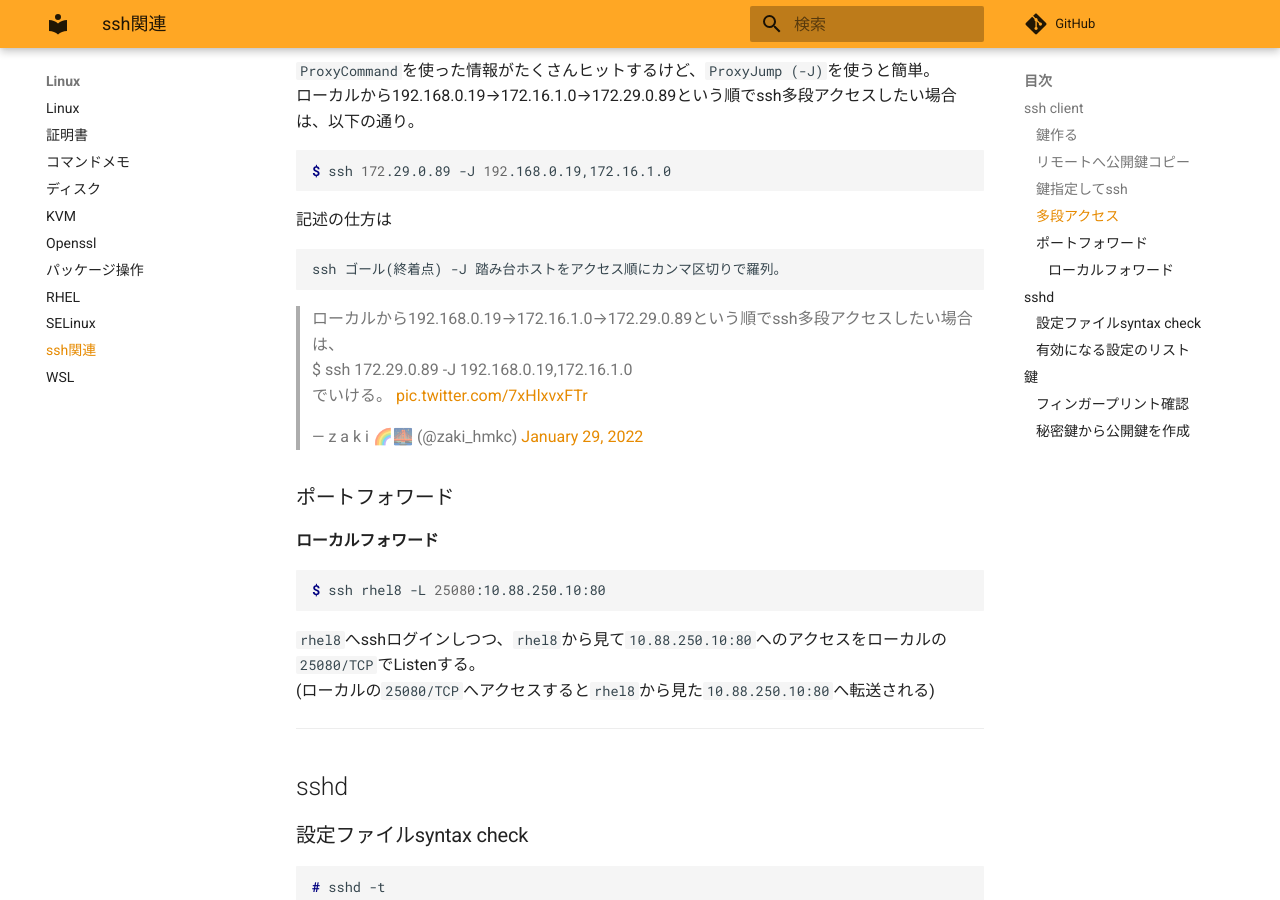
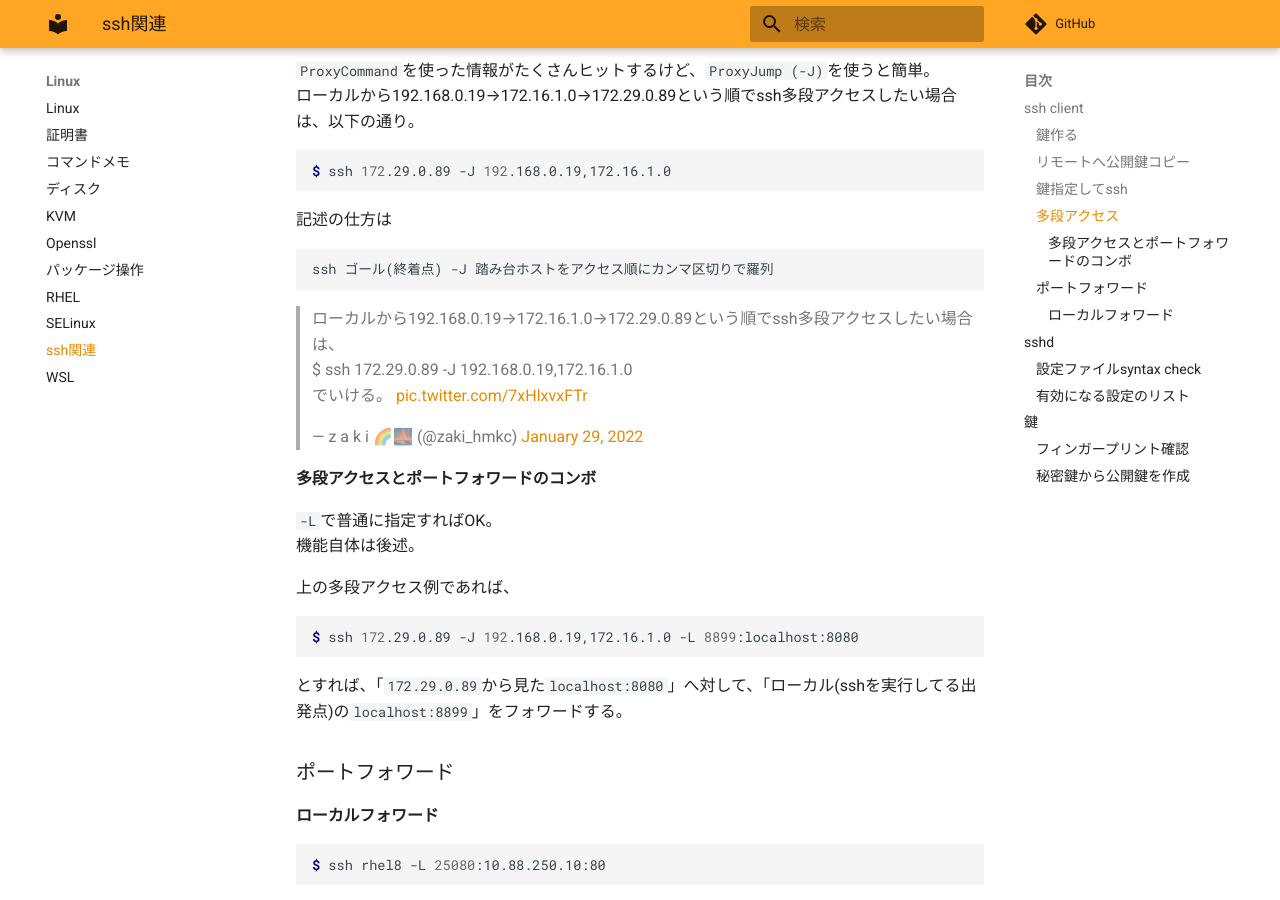
Before and after one commit to zaki-lknr/docs, an MkDocs documentation site: the page built from docs/Linux/ssh.md, in a window 1280 px wide and 900 px high, scrolled down 1344 px. Built offline with MkDocs 1.6.1 and Material for MkDocs 9.7.7, drawn with Linux system fonts in a browser that asks for light colours; comment, search, counter and statistics services are not loaded.

Commit message:
add: linux/ssh: ssh多段アクセス+ポートフォワード

````diff
--- a/docs/Linux/ssh.md
+++ b/docs/Linux/ssh.md
@@ -68,10 +68,23 @@ $ ssh 172.29.0.89 -J 192.168.0.19,172.16.1.0
 記述の仕方は
 
 ```text
-ssh ゴール(終着点) -J 踏み台ホストをアクセス順にカンマ区切りで羅列。
+ssh ゴール(終着点) -J 踏み台ホストをアクセス順にカンマ区切りで羅列
 ```
 
 <blockquote class="twitter-tweet"><p lang="ja" dir="ltr">ローカルから192.168.0.19→172.16.1.0→172.29.0.89という順でssh多段アクセスしたい場合は、<br>$ ssh 172.29.0.89 -J 192.168.0.19,172.16.1.0<br>でいける。 <a href="https://t.co/7xHlxvxFTr">pic.twitter.com/7xHlxvxFTr</a></p>&mdash; z a k i 🌈🌉 (@zaki_hmkc) <a href="https://twitter.com/zaki_hmkc/status/1487383030251462658?ref_src=twsrc%5Etfw">January 29, 2022</a></blockquote> <script async src="https://platform.twitter.com/widgets.js" charset="utf-8"></script>
+
+#### 多段アクセスとポートフォワードのコンボ
+
+`-L`で普通に指定すればOK。
+機能自体は後述。
+
+上の多段アクセス例であれば、
+
+```console
+$ ssh 172.29.0.89 -J 192.168.0.19,172.16.1.0 -L 8899:localhost:8080
+```
+
+とすれば、「`172.29.0.89`から見た`localhost:8080`」へ対して、「ローカル(sshを実行してる出発点)の`localhost:8899`」をフォワードする。
 
 ### ポートフォワード
 
````
